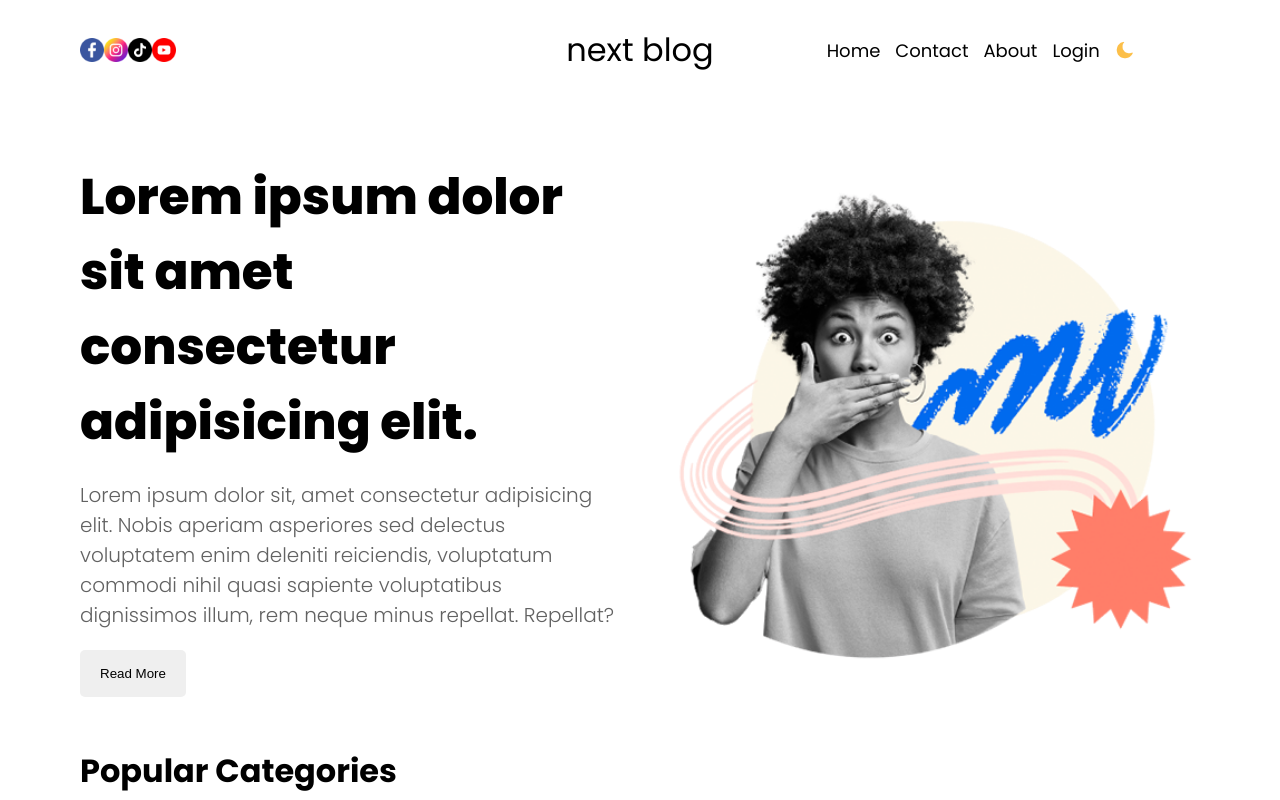
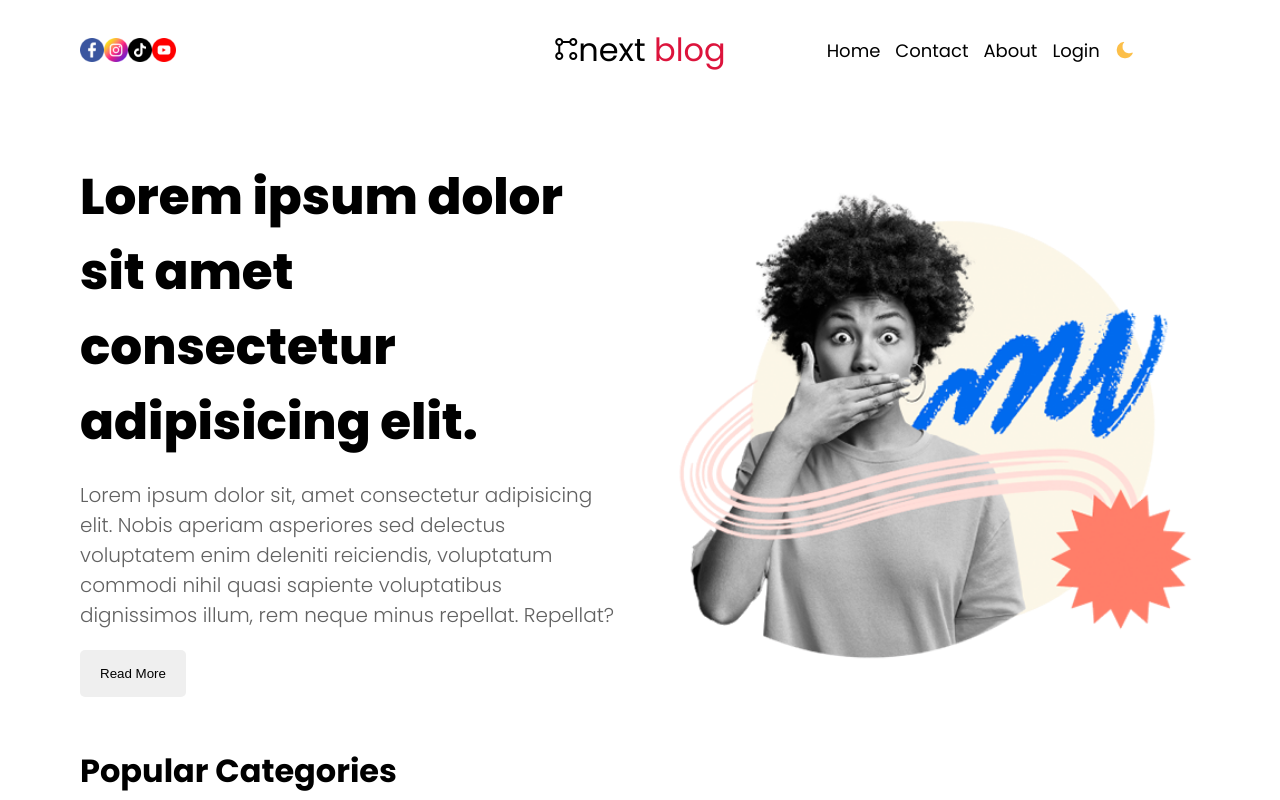
Before and after one commit to FREDVUNI/next-blog, a Next.js app: page / in a window 1280 px wide. Shown: the top 800 px of the page. Built offline with nearby package versions, Linux system fonts and the light colour scheme.

Commit message:
feat: add icon to the  text logo

```diff
--- a/src/components/navbar/Navbar.jsx
+++ b/src/components/navbar/Navbar.jsx
@@ -14,7 +14,10 @@ const Navbar = () => {
         <Image src="/tiktok.png" alt="tiktok" width={24} height={24} />
         <Image src="/youtube.png" alt="youtube" width={24} height={24} />
       </div>
-      <div className={styles.logo}>next blog</div>
+      <div className={styles.logo}>
+        <span class="material-symbols-outlined">linked_services</span>next{" "}
+        <span style={{ color: "crimson" }}>blog</span>
+      </div>
       <div className={styles.links}>
         <Link href="/" className={styles.link}>
           Home
```
